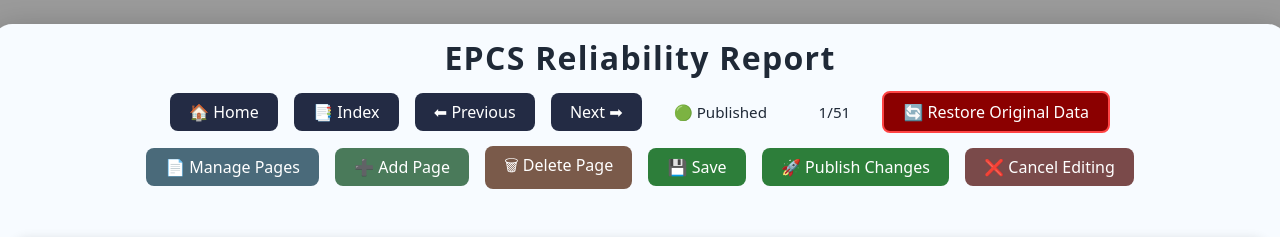
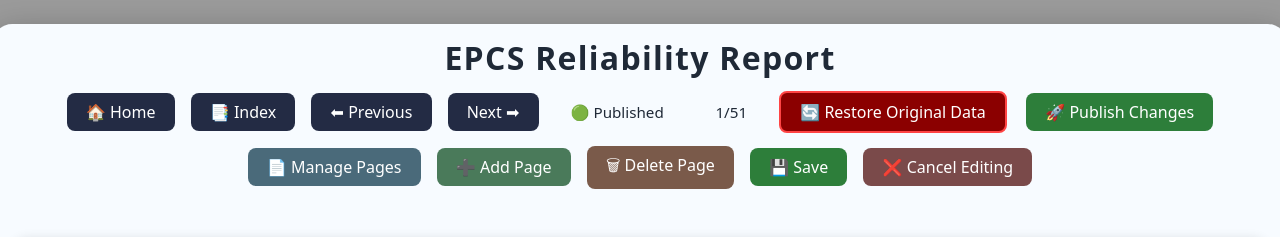
Before and after one commit to ShivanshRai1/epcs_reliability_report, a React (Vite) app in the folder epcs-reliability-report/: page /page/1 in a window 1280 px wide. Both pictures are taken after a click on the button "✏️ Edit Page". Shown: the top 237 px of the page. Built offline with nearby package versions, Linux system fonts and the light colour scheme; no server answers.

Commit message:
Move Publish Changes button to header beside Restore Original Data

```diff
--- a/epcs-reliability-report/src/components/Navigation.jsx
+++ b/epcs-reliability-report/src/components/Navigation.jsx
@@ -126,12 +126,17 @@ const Navigation = ({ onNavigate, isEditMode, isLiveMode, publishStatusLabel, on
       )}
 
       {isEditMode && !isLiveMode && (
+        <div className="toolbar-group toolbar-group-publish-header">
+          <button className="section-list-btn edit-publish" onClick={onPublish} disabled={isPublishing} title={isPublishing ? 'Publishing changes...' : 'Publish saved changes to live preview'}>{isPublishing ? '⏳ Publishing...' : '🚀 Publish Changes'}</button>
+        </div>
+      )}
+
+      {isEditMode && !isLiveMode && (
         <div className="toolbar-group toolbar-group-edit">
           <button className="section-list-btn edit-manage" onClick={onManagePages} title="Manage page order and structure">📄 Manage Pages</button>
           <button className="section-list-btn edit-add" onClick={onAddPage} title="Add a page after the current page">➕ Add Page</button>
           <button className="section-list-btn edit-delete" onClick={onDeletePage} title="Delete this page">🗑 Delete Page</button>
           <button className="section-list-btn edit-save" onClick={onSave} title="Save current edits without publishing">💾 Save</button>
-          <button className="section-list-btn edit-publish" onClick={onPublish} disabled={isPublishing} title={isPublishing ? 'Publishing changes...' : 'Publish saved changes to live preview'}>{isPublishing ? '⏳ Publishing...' : '🚀 Publish Changes'}</button>
           <button className="section-list-btn edit-cancel" onClick={onCancel} title="Discard unsaved edits">❌ Cancel Editing</button>
         </div>
       )}
```
